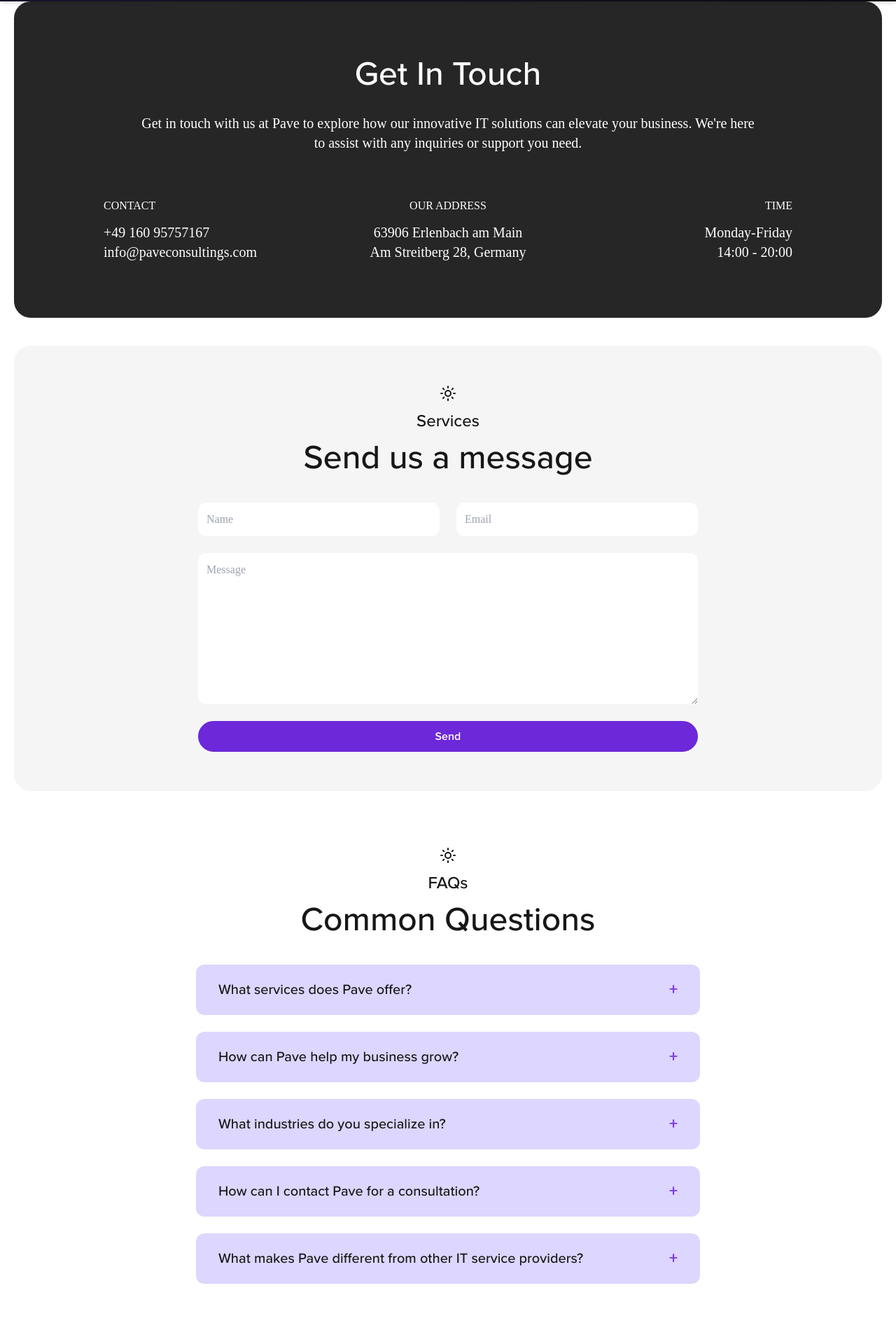
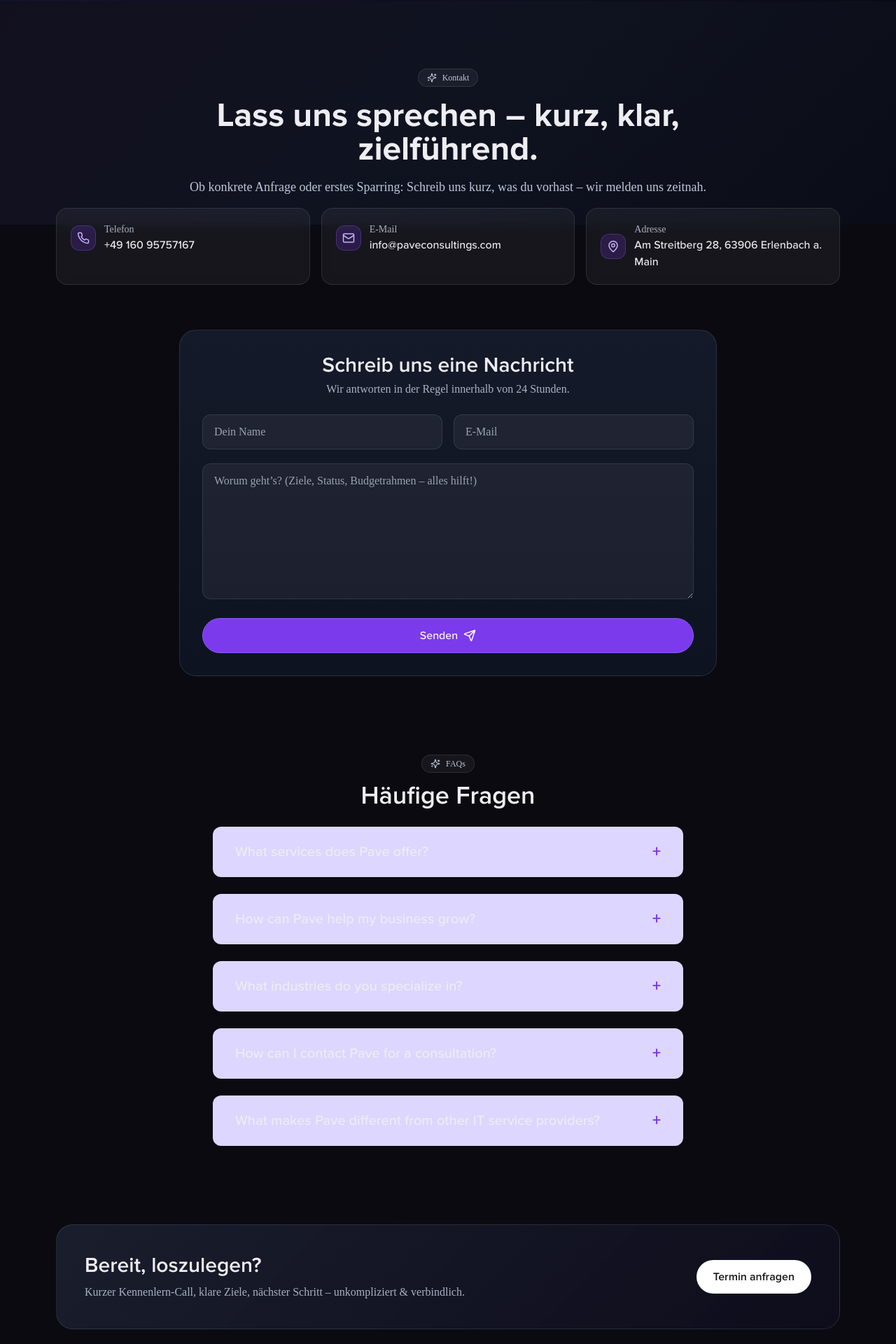
Before and after one commit to cyclebittt/pavewebyyyy, a Next.js app: page /contact in a window 1280 px wide. Shown: the part 72-1992 px from the top of the page at 70% size. Built offline with nearby package versions, Linux system fonts and the light colour scheme; a web font is replaced by a local one.

Commit message:
Update page.js

```diff
--- a/app/contact/page.js
+++ b/app/contact/page.js
@@ -1,252 +1,239 @@
-'use client'
+'use client';
 
-import Footer from '@/components/layout/Footer'
-import Navbar from '@/components/layout/Navbar'
-import AccordionExample from '@/components/ui/Accordian'
-import { ArrowRight, ArrowUpRight, Sun } from 'lucide-react'
-import React from 'react'
+import Navbar from '@/components/layout/Navbar';
+import Footer from '@/components/layout/Footer';
+import AccordionExample from '@/components/ui/Accordian';
+import Link from 'next/link';
 import { useEffect, useState } from 'react';
-import AOS from 'aos';
-import 'aos/dist/aos.css';
-import Link from 'next/link'
-import emailjs from '@emailjs/browser'
+import { Mail, Phone, MapPin, Send, CheckCircle2, AlertCircle, Sparkles } from 'lucide-react';
 
-const Contact = () => {
+export default function ContactPage() {
+  // ---- UI State ----
   const [animationRight, setAnimationRight] = useState('fade-right');
-    const [formData, setFormData] = useState({
-        name: "",
-        email: "",
-        message: "",
-    });
+  const [isSubmitting, setIsSubmitting] = useState(false);
+  const [success, setSuccess] = useState('');
+  const [error, setError] = useState('');
 
-    const [isSubmitting, setIsSubmitting] = useState(false);
-    const [success, setSuccess] = useState(false);
-    const [error, setError] = useState("");
+  // ---- Form State ----
+  const [formData, setFormData] = useState({ name: '', email: '', message: '' });
+  const onChange = (e) => setFormData((p) => ({ ...p, [e.target.name]: e.target.value }));
 
-    const handleChange = (e) => {
-        const { name, value } = e.target;
-        setFormData((prev) => ({ ...prev, [name]: value }));
-    };
+  // ---- AOS (nur Client) ----
+  useEffect(() => {
+    (async () => {
+      const AOS = (await import('aos')).default;
+      await import('aos/dist/aos.css');
+      AOS.init({ duration: 600, once: true, easing: 'ease-out' });
+    })();
 
+    const onResize = () => setAnimationRight(window.innerWidth < 768 ? 'fade-down' : 'fade-right');
+    onResize();
+    window.addEventListener('resize', onResize, { passive: true });
+    return () => window.removeEventListener('resize', onResize);
+  }, []);
+
+  // ---- Submit mit EmailJS (Keys per ENV) ----
   const handleSubmit = async (e) => {
     e.preventDefault();
     setIsSubmitting(true);
-        setError("");
-        setSuccess(false);
+    setError('');
+    setSuccess('');
 
     try {
-            const response = await emailjs.send(
-                "service_shzfs6c",
-                "template_12u0i0n",
-                formData,
-                "BTON8QXiLwUaNT5D4"
-            );
+      const service = process.env.NEXT_PUBLIC_EMAILJS_SERVICE_ID || 'service_shzfs6c';
+      const template = process.env.NEXT_PUBLIC_EMAILJS_TEMPLATE_ID || 'template_12u0i0n';
+      const publicKey = process.env.NEXT_PUBLIC_EMAILJS_PUBLIC_KEY || 'BTON8QXiLwUaNT5D4';
 
-            if (response.status === 200) {
-                setSuccess(true);
-                setFormData({ name: "", email: "", message: "" });
+      const emailjs = (await import('@emailjs/browser')).default;
+      const res = await emailjs.send(service, template, formData, publicKey);
+
+      if (res?.status === 200) {
+        setSuccess('Danke! Deine Nachricht wurde erfolgreich gesendet.');
+        setFormData({ name: '', email: '', message: '' });
       } else {
-                throw new Error("Failed to send message. Please try again.");
+        throw new Error('Senden fehlgeschlagen – bitte später erneut versuchen.');
       }
     } catch (err) {
-            setError(err.message || "Something went wrong. Please try again.");
+      setError(err?.message || 'Unerwarteter Fehler – bitte später erneut versuchen.');
     } finally {
       setIsSubmitting(false);
     }
   };
 
-    useEffect(() => {
-        const handleResize = () => {
-            if (window.innerWidth < 768) {
-                setAnimationRight('fade-down');
-            } else {
-                setAnimationRight('fade-right');
-            }
-        };
-
-        // Initialize AOS
-        AOS.init({ duration: 500, once: true });
-
-        handleResize();
-        window.addEventListener('resize', handleResize);
-        return () => {
-            window.removeEventListener('resize', handleResize);
-        };
-    }, []);
-
   return (
-        <div className="font-proxima">
+    <div className="font-proxima bg-[#0A0A10] text-[#EDEDF2] antialiased">
       <Navbar />
 
-            <div className="px-5">
-                <div className="bg-neutral-800 rounded-3xl px-5 py-8 md:py-20 md:px-20 lg:px-32 flex flex-col gap-16">
-                    <div className="text-white flex flex-col items-center justify-center gap-4 md:gap-8 mx-auto max-w-4xl">
-                        <h2 className="font-medium text-3xl md:text-5xl">Get In Touch</h2>
-                        <p className="font-regular text-center text-base md:text-xl">Get in touch with us at Pave to explore how our innovative IT solutions can elevate your business. We&apos;re here to assist with any inquiries or support you need.</p>
+      {/* HERO */}
+      <section className="relative overflow-hidden">
+        <div className="absolute inset-0 bg-[radial-gradient(1200px_600px_at_0%_0%,rgba(138,174,255,0.12),transparent_60%)]" />
+        <div className="absolute inset-0 bg-[linear-gradient(135deg,#12101f_0%,#0f1320_50%,#0a0d17_100%)]" />
+        <div className="relative z-10 px-5 md:px-20 pt-16 md:pt-24 pb-10">
+          <div className="mx-auto max-w-4xl text-center" data-aos="fade-up">
+            <span className="inline-flex items-center gap-2 rounded-full border border-white/10 bg-white/5 px-3 py-1 text-xs text-[#C0C6D8]">
+              <Sparkles size={14} /> Kontakt
+            </span>
+            <h1 className="mt-4 text-3xl sm:text-5xl font-bold leading-[1.1]">
+              Lass uns sprechen – kurz, klar, zielführend.
+            </h1>
+            <p className="mt-4 text-[#BFC6D8] md:text-lg">
+              Ob konkrete Anfrage oder erstes Sparring: Schreib uns kurz, was du vorhast – wir melden uns zeitnah.
+            </p>
           </div>
+        </div>
+      </section>
 
-                    <div className="flex flex-col justify-center items-center md:flex-row gap-8 md:items-start md:justify-between">
-                        <div className='flex flex-col md:items-start items-center justify-center gap-3 text-white w-[300px]'>
-                            <h4 className='uppercase'>contact</h4>
-                            <p className='text-xl md:text-left text-center'>+49 160 95757167 <br />
-                                info@paveconsultings.com</p>
+      {/* INFO-ZEILE */}
+      <section className="px-5 md:px-20 -mt-4 md:-mt-6">
+        <div className="grid grid-cols-1 md:grid-cols-3 gap-4">
+          <a
+            href="tel:+4916095757167"
+            className="rounded-2xl border border-white/10 bg-white/5 p-5 backdrop-blur hover:bg-white/10 transition"
+            data-aos="fade-up"
+          >
+            <div className="flex items-center gap-3">
+              <div className="rounded-xl bg-violet-600/20 p-2 border border-violet-500/30">
+                <Phone size={18} className="text-violet-300" />
               </div>
+              <div>
+                <p className="text-sm text-[#AAB1C2]">Telefon</p>
+                <p className="font-medium">+49 160 95757167</p>
+              </div>
+            </div>
+          </a>
 
-                        <div className='flex flex-col items-center justify-center gap-3 text-white w-[300px]'>
-                            <h4 className='uppercase'>Our Address</h4>
-                            <p className='text-xl text-center'>63906 Erlenbach am Main <br />
-                                Am Streitberg 28, Germany</p>
+          <a
+            href="mailto:info@paveconsultings.com"
+            className="rounded-2xl border border-white/10 bg-white/5 p-5 backdrop-blur hover:bg-white/10 transition"
+            data-aos="fade-up"
+            data-aos-delay="60"
+          >
+            <div className="flex items-center gap-3">
+              <div className="rounded-xl bg-violet-600/20 p-2 border border-violet-500/30">
+                <Mail size={18} className="text-violet-300" />
               </div>
+              <div>
+                <p className="text-sm text-[#AAB1C2]">E-Mail</p>
+                <p className="font-medium">info@paveconsultings.com</p>
+              </div>
+            </div>
+          </a>
 
-                        <div className='flex flex-col md:items-end items-center justify-center gap-3 text-white w-[300px]'>
-                            <h4 className='uppercase'>Time</h4>
-                            <p className='text-xl md:text-right text-center'>Monday-Friday <br />
-                                14:00 - 20:00</p>
+          <div
+            className="rounded-2xl border border-white/10 bg-white/5 p-5 backdrop-blur"
+            data-aos="fade-up"
+            data-aos-delay="120"
+          >
+            <div className="flex items-center gap-3">
+              <div className="rounded-xl bg-violet-600/20 p-2 border border-violet-500/30">
+                <MapPin size={18} className="text-violet-300" />
+              </div>
+              <div>
+                <p className="text-sm text-[#AAB1C2]">Adresse</p>
+                <p className="font-medium">Am Streitberg 28, 63906 Erlenbach a. Main</p>
               </div>
             </div>
           </div>
         </div>
+      </section>
 
-            <div className="px-5 py-10">
-                <div className="bg-neutral-100 rounded-3xl px-5 py-8 md:p-14 flex flex-col items-center justify-center gap-10">
-                    <div className="flex flex-col items-center justify-center gap-3 max-w-3xl">
-                        <div className="flex flex-col items-center justify-center gap-3">
-                            <Sun />
-                            <h2 className="font-medium text-xl md:text-2xl text-center">Services</h2>
-                        </div>
-                        <p className="font-medium text-3xl md:text-5xl text-center">Send us a message</p>
+      {/* FORMULAR */}
+      <section className="px-5 md:px-20 py-10 md:py-16">
+        <div className="mx-auto max-w-3xl rounded-3xl border border-white/10 bg-gradient-to-b from-[#151a2a] to-[#0e1321] p-5 md:p-8">
+          <div className="text-center mb-6" data-aos="fade-up">
+            <h2 className="text-2xl md:text-3xl font-semibold">Schreib uns eine Nachricht</h2>
+            <p className="text-[#AAB1C2] mt-1">Wir antworten in der Regel innerhalb von 24 Stunden.</p>
           </div>
 
-                    {/* <div className='w-full md:w-[714px] flex flex-col gap-6'>
-                        <div className='grid grid-cols-1 md:grid-cols-2 gap-6 w-full'>
-                            <input type="text" placeholder='Name' className='w-full bg-white border-none outline-none p-3 rounded-xl' />
-                            <input type="email" placeholder='Email' className='w-full bg-white border-none outline-none p-3 rounded-xl' />
-                        </div>
-                        <div className='grid grid-cols-1'>
-                            <textarea rows="8" placeholder='Message' className='w-full bg-white border-none outline-none p-3 rounded-xl' />
-                        </div>
-                        <button className="w-full px-4 py-2 bg-violet-700 text-white rounded-full font-semibold border-2 border-violet-700 relative overflow-hidden transition-all duration-500 ease-out group">
-                            <span className="relative z-10 transition-colors duration-500 group-hover:text-violet-700">
-                                Send
-                            </span>
-                            <div className="absolute inset-0 bg-white transform -translate-x-full group-hover:translate-x-0 transition-transform duration-500 ease-out"></div>
-                        </button>
-                    </div> */}
-
-                    <form
-                        onSubmit={handleSubmit}
-                        className="w-full md:w-[714px] flex flex-col gap-6"
-                    >
-                        <div className="grid grid-cols-1 md:grid-cols-2 gap-6 w-full">
+          <form onSubmit={handleSubmit} className="space-y-5" data-aos={animationRight}>
+            <div className="grid grid-cols-1 md:grid-cols-2 gap-4">
               <input
                 type="text"
                 name="name"
-                                placeholder="Name"
-                                className="w-full bg-white border-none outline-none p-3 rounded-xl"
+                placeholder="Dein Name"
                 value={formData.name}
-                                onChange={handleChange}
+                onChange={onChange}
                 required
+                className="w-full rounded-xl bg-white/5 border border-white/10 px-4 py-3 outline-none focus:ring-2 focus:ring-violet-500/60"
               />
               <input
                 type="email"
                 name="email"
-                                placeholder="Email"
-                                className="w-full bg-white border-none outline-none p-3 rounded-xl"
+                placeholder="E-Mail"
                 value={formData.email}
-                                onChange={handleChange}
+                onChange={onChange}
                 required
+                className="w-full rounded-xl bg-white/5 border border-white/10 px-4 py-3 outline-none focus:ring-2 focus:ring-violet-500/60"
               />
             </div>
-                        <div className="grid grid-cols-1">
+
             <textarea
-                                rows="8"
               name="message"
-                                placeholder="Message"
-                                className="w-full bg-white border-none outline-none p-3 rounded-xl"
+              rows={7}
+              placeholder="Worum geht’s? (Ziele, Status, Budgetrahmen – alles hilft!)"
               value={formData.message}
-                                onChange={handleChange}
+              onChange={onChange}
               required
+              className="w-full rounded-xl bg-white/5 border border-white/10 px-4 py-3 outline-none focus:ring-2 focus:ring-violet-500/60"
             />
-                        </div>
+
             <button
               type="submit"
-                            className="w-full px-4 py-2 bg-violet-700 text-white rounded-full font-semibold border-2 border-violet-700 relative overflow-hidden transition-all duration-500 ease-out group"
               disabled={isSubmitting}
+              className="w-full inline-flex items-center justify-center gap-2 rounded-full bg-violet-600 px-6 py-3 font-medium text-white border border-violet-500 transition-transform duration-300 hover:scale-[1.02] disabled:opacity-60"
             >
-                            <span className="relative z-10 transition-colors duration-500 group-hover:text-violet-700">
-                                {isSubmitting ? "Sending..." : "Send"}
-                            </span>
-                            <div className="absolute inset-0 bg-white transform -translate-x-full group-hover:translate-x-0 transition-transform duration-500 ease-out"></div>
+              {isSubmitting ? 'Wird gesendet…' : 'Senden'} <Send size={18} />
             </button>
-                        {success && <p className="text-green-600">Message sent successfully!</p>}
-                        {error && <p className="text-red-600">{error}</p>}
+
+            {success && (
+              <p className="mt-2 inline-flex items-center gap-2 text-emerald-400">
+                <CheckCircle2 size={18} /> {success}
+              </p>
+            )}
+            {error && (
+              <p className="mt-2 inline-flex items-center gap-2 text-rose-400">
+                <AlertCircle size={18} /> {error}
+              </p>
+            )}
           </form>
         </div>
+      </section>
+
+      {/* FAQ */}
+      <section className="px-5 md:px-20 py-6 md:py-12">
+        <div className="mx-auto max-w-3xl text-center" data-aos="fade-up">
+          <span className="inline-flex items-center gap-2 rounded-full border border-white/10 bg-white/5 px-3 py-1 text-xs text-[#C0C6D8]">
+            <Sparkles size={14} /> FAQs
+          </span>
+          <h3 className="mt-3 text-2xl md:text-4xl font-semibold">Häufige Fragen</h3>
         </div>
-
-            <div className="p-5 md:px-20 md:py-10 flex flex-col items-center justify-center gap-3 md:gap-10">
-                <div className="flex flex-col items-center justify-center gap-3 max-w-2xl">
-                    <div className="flex flex-col items-center justify-center gap-3">
-                        <Sun />
-                        <h2 className="font-medium text-xl md:text-2xl text-center">FAQs</h2>
-                    </div>
-                    <p className="font-medium text-3xl md:text-5xl text-center">Common Questions</p>
-                </div>
-
-                <div className="w-full md:w-[720px]">
+        <div className="mx-auto max-w-2xl mt-6">
           <AccordionExample />
         </div>
+      </section>
+
+      {/* CTA unten (ohne Fotos) */}
+      <section className="px-5 md:px-20 py-10 md:py-16">
+        <div
+          className="rounded-3xl border border-white/10 bg-[linear-gradient(135deg,rgba(138,174,255,0.12),rgba(16,14,32,0.7))] p-6 md:p-10 flex flex-col md:flex-row items-center justify-between gap-6"
+          data-aos="fade-up"
+        >
+          <div>
+            <h4 className="text-2xl md:text-3xl font-semibold">Bereit, loszulegen?</h4>
+            <p className="text-[#AAB1C2] mt-2">
+              Kurzer Kennenlern-Call, klare Ziele, nächster Schritt – unkompliziert & verbindlich.
+            </p>
           </div>
-
-            <div className="px-5 md:px-20 py-6 md:py-24 flex flex-col md:flex-row gap-20">
-                <div data-aos="fade-up" data-aos-duration="500" className="w-full md:w-2/5 flex flex-col gap-12">
-                    <div className="flex flex-col gap-8">
-                        <h2 className="font-medium text-3xl md:text-5xl">Pave the way and get in touch with us.</h2>
-                        <p className="text-neutral-600">We&apos;re here to pave the way for you. Whether you need answers, support, or just a quick chat, our team is ready to assist. Reach out via contact form, email, or phone, and we’ll get back to you promptly.</p>
-                        <Link href='/request'>
-                            <button className="w-fit px-4 py-2 bg-violet-700 text-white rounded-full font-semibold border-2 border-violet-700 relative overflow-hidden transition-all duration-500 ease-out group">
-                                <span className="relative z-10 transition-colors duration-500 group-hover:text-violet-700">
-                                    Book an Appointment
-                                </span>
-                                <div className="absolute inset-0 bg-white transform -translate-x-full group-hover:translate-x-0 transition-transform duration-500 ease-out"></div>
-                            </button>
+          <Link
+            href="/request"
+            className="inline-flex items-center justify-center rounded-full bg-white text-neutral-900 font-semibold px-6 py-3 hover:bg-neutral-200 transition"
+          >
+            Termin anfragen
           </Link>
         </div>
-                    <div className="flex items-center gap-2">
-                        <p className="text-xl font-medium">We look forward to connecting with you</p>
-                        <ArrowRight />
-                    </div>
-                </div>
-
-                <div data-aos={animationRight} data-aos-duration="500" data-aos-offset="300" className="flex flex-col md:flex-row items-center md:items-end gap-5 w-full md:w-3/5">
-                    <div className="w-full md:w-72 aspect-square rounded-2xl overflow-hidden relative">
-                        <div className="absolute bottom-2 left-2 flex items-center group">
-                            <button className="px-4 py-1 bg-violet-600 text-white rounded-full font-medium transition-all duration-500 group-hover:scale-105">
-                                Founder
-                            </button>
-                            {/* <button className="w-8 h-8 flex items-center justify-center bg-violet-600 text-white rounded-full transition-all duration-500 z-10 -ml-2 group-hover:rounded-l-none group-hover:-ml-4">
-                                <ArrowUpRight />
-                            </button> */}
-                        </div>
-                        <img src="https://images.unsplash.com/photo-1556157382-97eda2d62296?q=80&w=1470&auto=format&fit=crop&ixlib=rb-4.0.3&ixid=M3wxMjA3fDB8MHxwaG90by1wYWdlfHx8fGVufDB8fHx8fA%3D%3D" alt="" className="w-full h-full object-cover" />
-                    </div>
-                    <div className="relative w-full h-full rounded-2xl overflow-hidden">
-                        <Link href='/about' className="absolute top-4 right-4 flex items-center group">
-                            <button className="px-4 py-2 bg-violet-600 text-white rounded-full font-medium transition-all duration-500 group-hover:scale-105">
-                                Meet our Team
-                            </button>
-                            {/* <button className="w-10 h-10 flex items-center justify-center bg-violet-600 text-white rounded-full transition-all duration-500 z-10 -ml-2 group-hover:rounded-l-none group-hover:-ml-4">
-                                <ArrowUpRight />
-                            </button> */}
-                        </Link>
-                        <img src="https://images.unsplash.com/photo-1521737604893-d14cc237f11d?q=80&w=1484&auto=format&fit=crop&ixlib=rb-4.0.3&ixid=M3wxMjA3fDB8MHxwaG90by1wYWdlfHx8fGVufDB8fHx8fA%3D%3D" alt="" className="w-full h-full object-cover" />
-                    </div>
-                </div>
-            </div>
+      </section>
 
       <Footer />
     </div>
-    )
+  );
 }
-
-export default Contact
```
Lines whose indentation alone changed are shown as unchanged.
